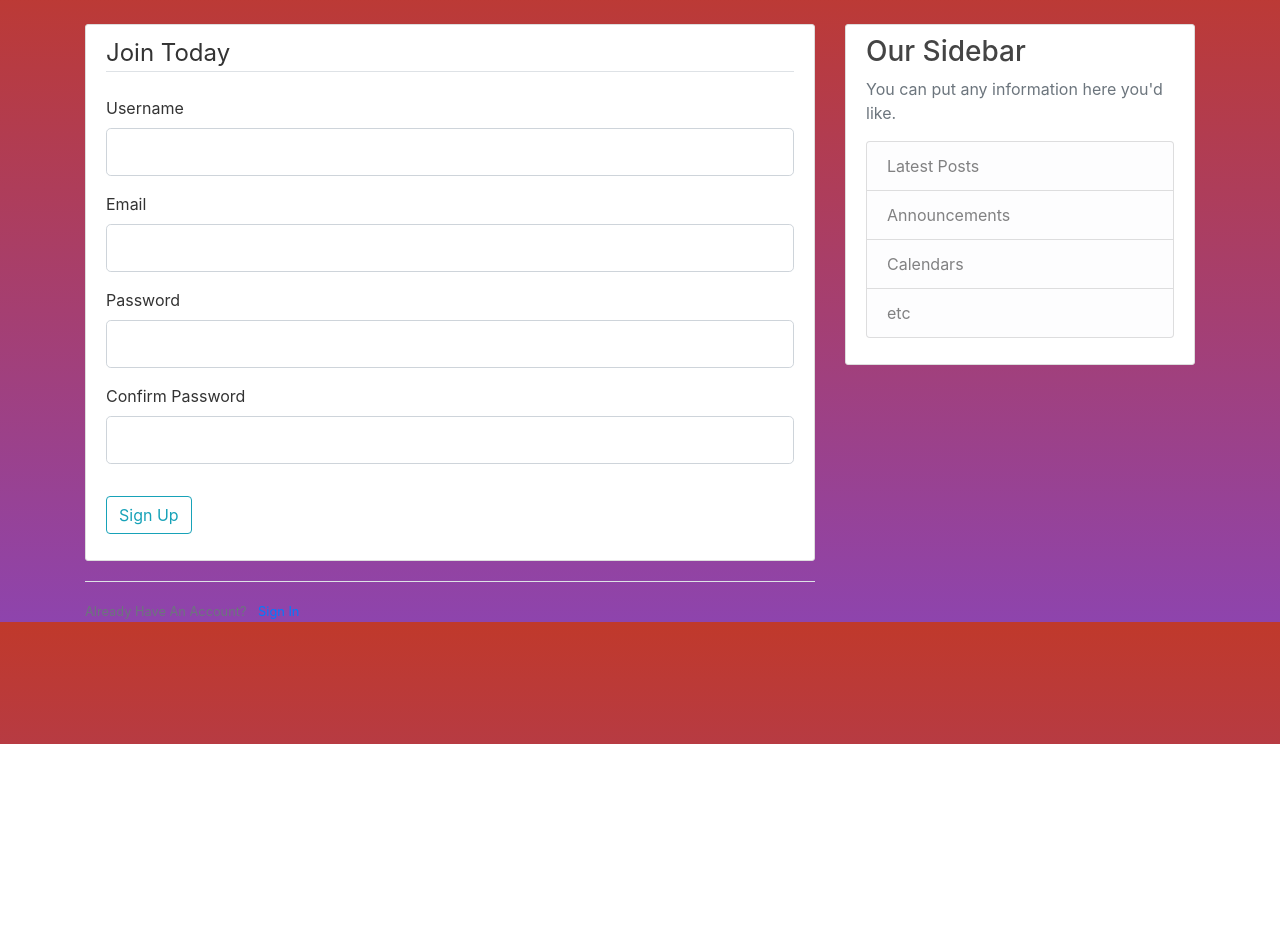
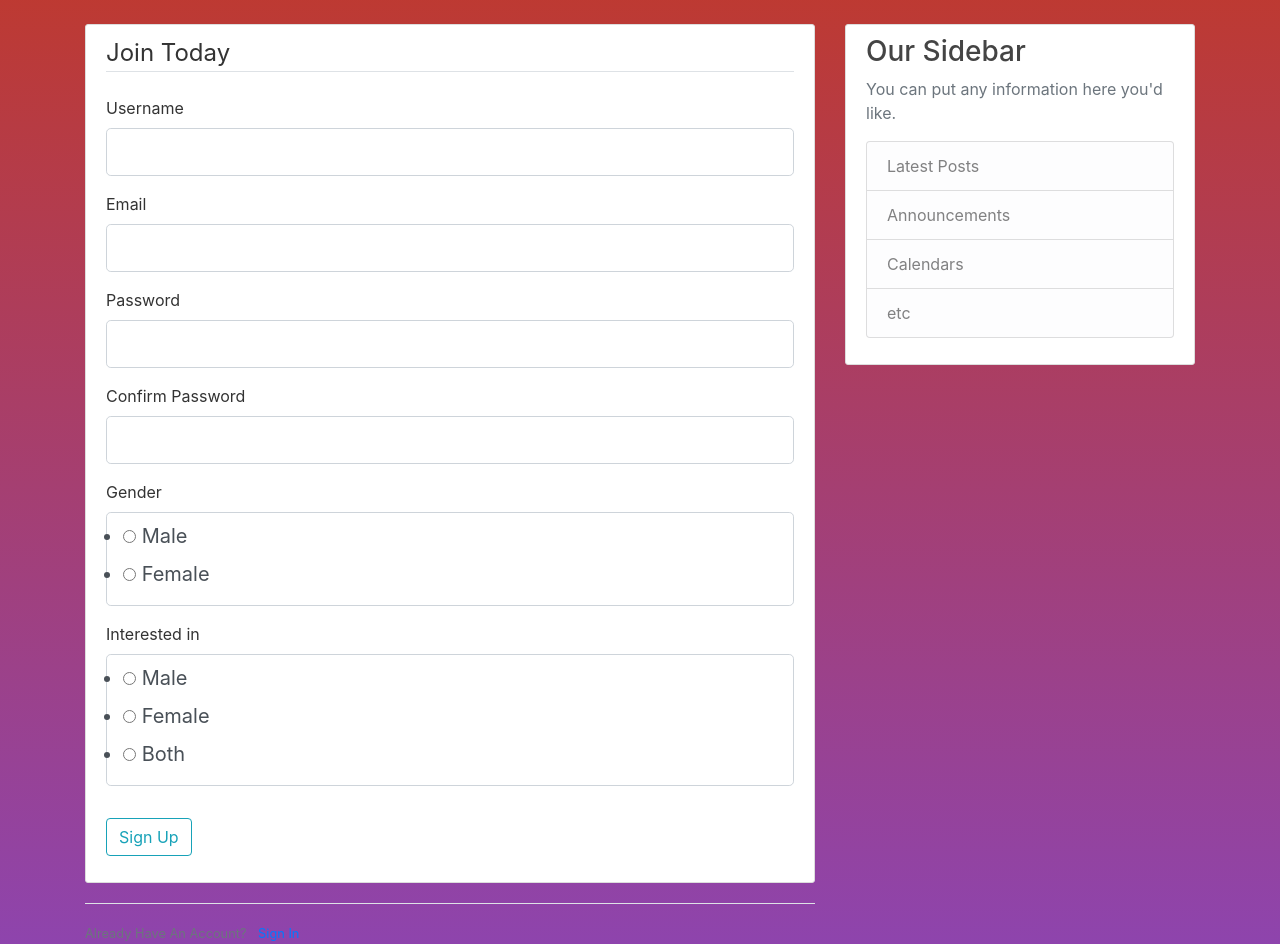
Before and after one commit to cagaljfilipa/PMF-Mingle, a Flask app: page /register in a window 1280 px wide. Shown: the part 56-1000 px from the top of the page. Before the commit the page ends 800 px from the top, so only its background shows below. Run offline with Flask 2, Linux system fonts and the light colour scheme; some libraries are stand-ins or nearby versions.

```diff
--- a/datingapp/forms.py
+++ b/datingapp/forms.py
@@ -1,9 +1,10 @@
 from flask_wtf import FlaskForm
 from flask_wtf.file import FileField, FileAllowed
 from flask_login import current_user
-from wtforms import StringField, PasswordField, SubmitField, BooleanField, TextAreaField
+from wtforms import StringField, PasswordField, SubmitField, BooleanField, TextAreaField, RadioField
 from wtforms.validators import DataRequired, Length, Email, EqualTo, ValidationError
 from datingapp.models import User
+
 
 
 class RegistrationForm(FlaskForm):
@@ -14,7 +15,11 @@ class RegistrationForm(FlaskForm):
                              DataRequired(), Length(min=5, max=20)])
     confirm_password = PasswordField('Confirm Password', validators=[
         DataRequired(), Length(min=5, max=20), EqualTo('password')])
+    gender = RadioField('Gender', choices = [('Male','Male'),('Female','Female')])
+    preference = RadioField('Interested in', choices=[('Male', 'Male'), ('Female', 'Female'),('Both', 'Both')])
     submit = SubmitField('Sign Up')
+
+
 
     def validate_username(self, username):
         user = User.query.filter_by(username=username.data).first()
--- a/datingapp/routes.py
+++ b/datingapp/routes.py
@@ -9,28 +9,15 @@ from datingapp.forms import (RegistrationForm, LoginForm, UpdateAccountForm,
 from flask_login import login_user, current_user, logout_user, login_required
 from flask_mail import Message
 
-#posts = [
-#    {
-#         'author': 'Corey Schafer',
-#         'title': 'Blog Post 1',
-#         'content': 'First post content',
-#         'date_posted': 'April 20, 2018'
-#     },
-#     {
-#         'author': 'Jane Doe',
-#         'title': 'Blog Post 2',
-#         'content': 'Second post content',
-#         'date_posted': 'April 21, 2018'
-#     }
-# ]
-
-
 @app.route("/")
 @app.route("/home")
 def home():
     page  = request.args.get('page', 1, type=int)
     posts = Post.query.order_by(Post.date_posted.desc()).paginate(page=page, per_page=5)
+
+    #posts = Post.query.join(User).filter_by(gender='Female').all()
     return render_template('home.html', posts=posts)
+
 
 
 @app.route("/about")
@@ -45,10 +32,10 @@ def register():
     form = RegistrationForm()
     if form.validate_on_submit():
         hashed_password = bcrypt.generate_password_hash(form.password.data).decode('utf-8')
-        user = User(username=form.username.data, email=form.email.data, password=hashed_password)
+        user = User(username=form.username.data, email=form.email.data, password=hashed_password, gender=form.gender.data, preference=form.preference.data)
         db.session.add(user)
         db.session.commit()
-        flash('Your account has been created! You are now able to log in', 'success')
+        flash('Your account has been created! You are now able to log in!', 'success')
         return redirect(url_for('login'))
     return render_template('register.html', title='Register', form=form)
 
--- a/datingapp/templates/account.html
+++ b/datingapp/templates/account.html
@@ -36,6 +36,10 @@
                   {% else %} {{ form.email(class="form-control form-control-lg") }} {%
                   endif %}
                 </div>
+                <div class="form-group">
+                  <p>Gender: {{ current_user.gender }}</p>
+                  <p>Preference: {{ current_user.preference }}</p>
+                </div>
               </fieldset>
               <div class="form-group">
                 {{ form.picture.label() }}
--- a/datingapp/templates/post.html
+++ b/datingapp/templates/post.html
@@ -15,6 +15,8 @@
       </div>
       <h2 class="article-title">{{ post.title }}</h2>
       <p class="article-content">{{ post.content }}</p>
+      <p>{{ post.author.gender }}</p>
+      <p>{{ post.author.preference }}</p>
     </div>
   </article>
   <!-- Modal -->
--- a/datingapp/templates/register.html
+++ b/datingapp/templates/register.html
@@ -53,6 +53,30 @@
         {% else %} {{ form.confirm_password(class="form-control
         form-control-lg") }} {% endif %}
       </div>
+      <div class="form-group">
+        {{ form.gender.label(class="form-control-label") }} {% if
+        form.gender.errors %} {{ form.gender(class="form-control
+        form-control-lg is-invalid") }}
+        <div class="invalid-feedback">
+          {% for error in form.gender.errors %}
+          <span>{{ error }}</span>
+          {% endfor %}
+        </div>
+        {% else %} {{ form.gender(class="form-control form-control-lg") }} {%
+        endif %}
+      </div>
+      <div class="form-group">
+        {{ form.preference.label(class="form-control-label") }} {% if
+        form.preference.errors %} {{ form.preference(class="form-control
+        form-control-lg is-invalid") }}
+        <div class="invalid-feedback">
+          {% for error in form.preference.errors %}
+          <span>{{ error }}</span>
+          {% endfor %}
+        </div>
+        {% else %} {{ form.preference(class="form-control form-control-lg") }} {%
+        endif %}
+      </div>
     </fieldset>
     <div class="form-group">
       {{ form.submit(class="btn btn-outline-info") }}
```
Also changed, not shown: datingapp/models.py (+6 -1 lines), datingapp/templates/home.html (+37 -1 lines), datingapp/site.db.
